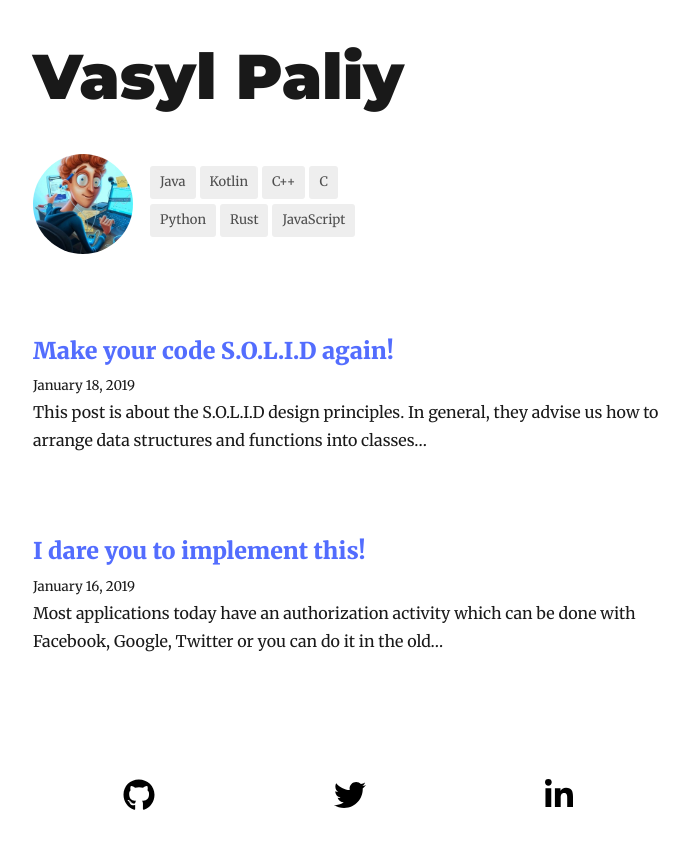
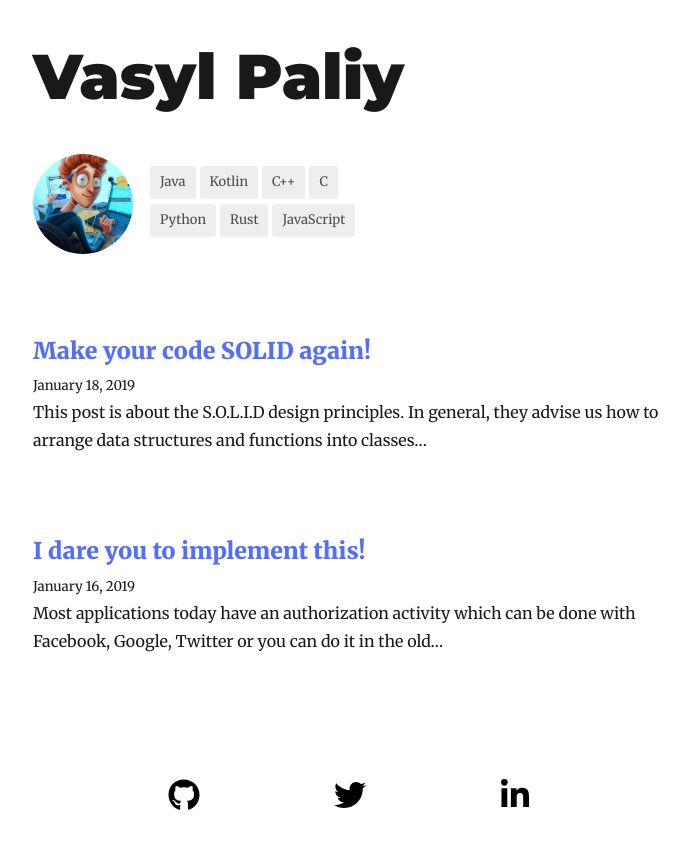
Before and after one commit to vpaliy/vasylpal.io, a Gatsby site: page / in a window 1280 px wide. Shown: the whole page, without its empty margins (292-981 px from the left). Built offline with nearby package versions, Linux system fonts and the light colour scheme; Gatsby itself is replaced by a stand-in of ours; some packages are replaced by stand-ins of ours.

Commit message:
Merge develop into content

```diff
--- a/content/blog/solid-principles/index.md
+++ b/content/blog/solid-principles/index.md
@@ -1,5 +1,5 @@
 ---
-title: Make your code S.O.L.I.D again!
+title: Make your code SOLID again!
 date: '2019-01-18T06:29:08.651Z'
 tags: ['Kotlin', 'Android', 'Software Design']
 ---
--- a/src/components/Footer.js
+++ b/src/components/Footer.js
@@ -11,7 +11,7 @@ import {
 const Wrapper = styled.footer`
   display: flex;
   flex-direction: row;
-  justify-content: space-around;
+  justify-content: space-evenly;
   margin-top: 3rem;
   padding-top: 3rem;
   flex-shrink: 0;
```
